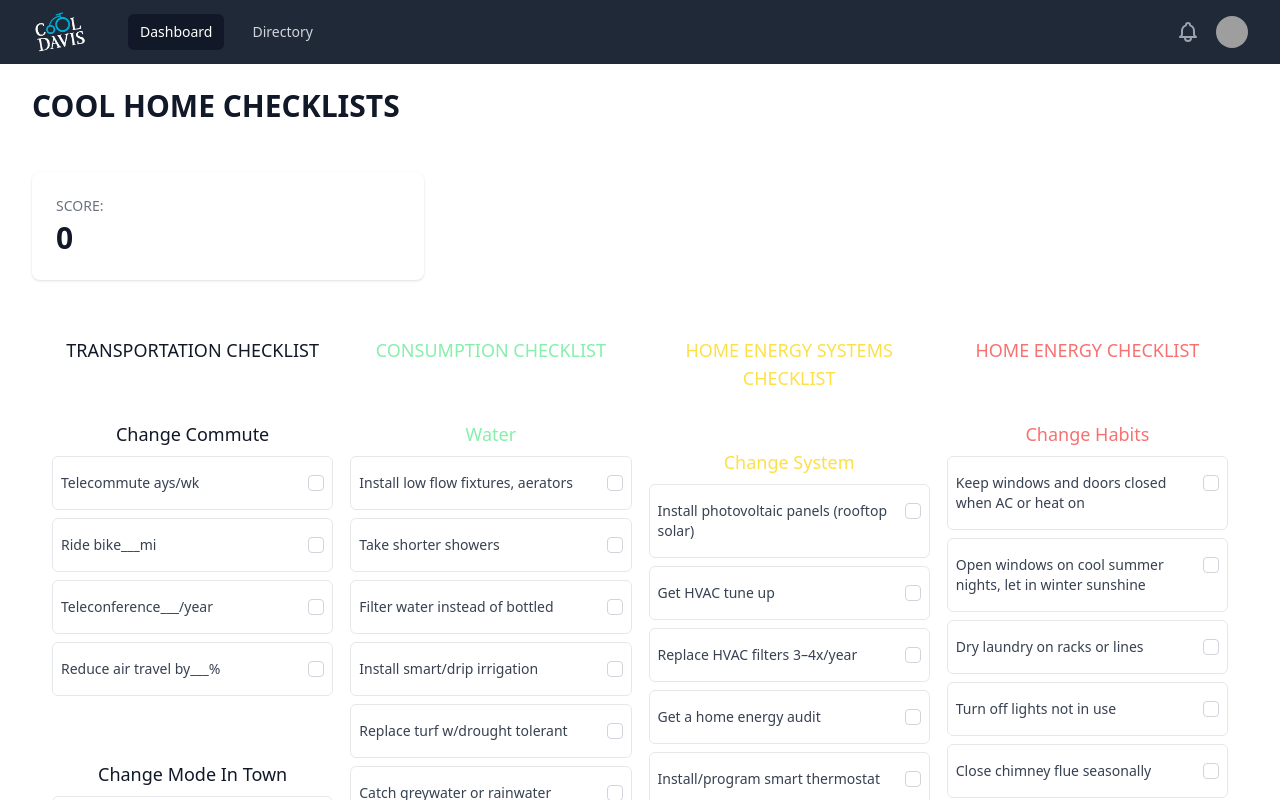
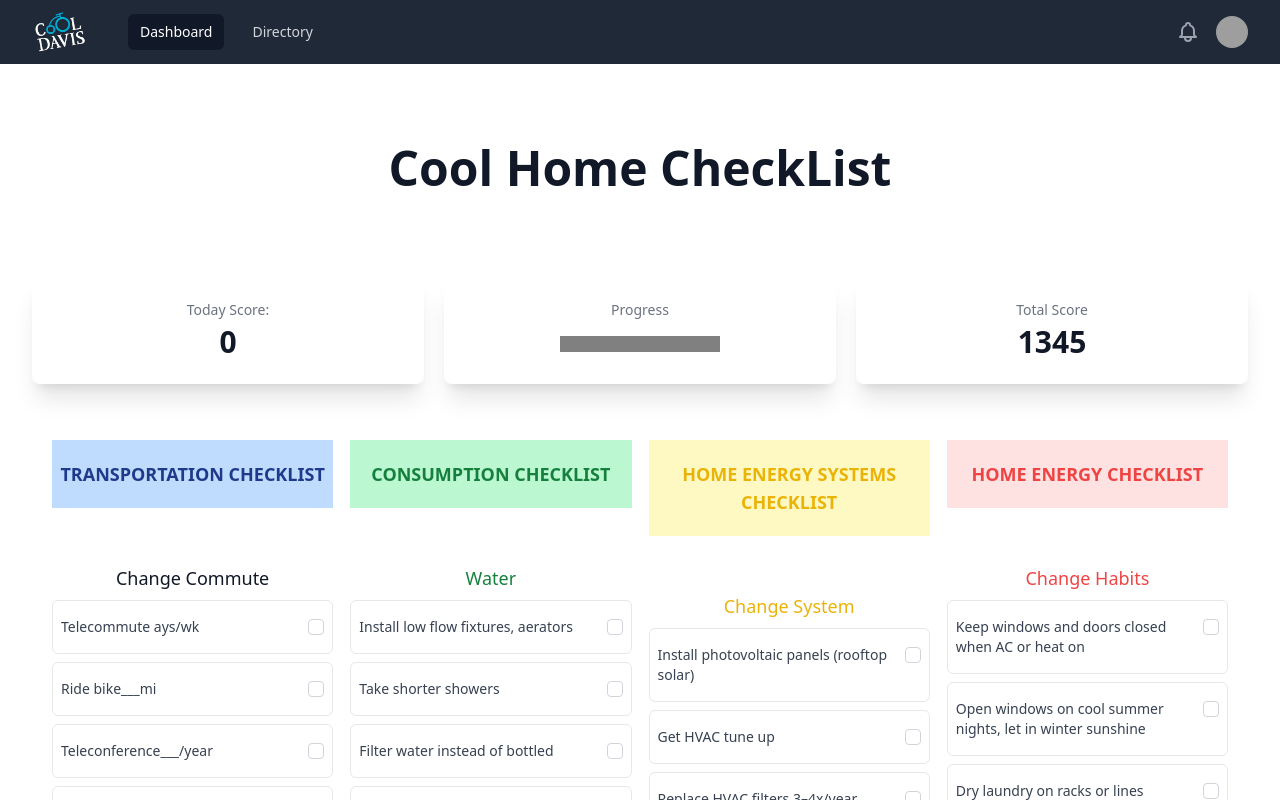
Before and after one commit to joluna198/hackdavis, a React (Create React App) app: page / in a window 1280 px wide. Shown: the top 800 px of the page. Built offline with nearby package versions, Linux system fonts and the light colour scheme; grey boxes are pictures that could not be loaded.

Commit message:
Updated the Ui

```diff
--- a/src/CheckList.js
+++ b/src/CheckList.js
@@ -208,9 +208,9 @@ const directory = {
 
 export default function CheckList({mainListData, color}) {
     return (
-        <nav className="h-full overflow-y-auto" aria-label="Directory">
+        <nav className="h-full overflow-y-auto " aria-label="Directory">
             <div
-                className={`text-lg font-medium text-gray-900 text-center mt-14 ${color[mainListData.title].title_color}`}> {mainListData.title}</div>
+                className={`text-lg font-bold py-5 ${color[mainListData.title].back_ground_color} text-center mt-14 ${color[mainListData.title].title_color}`}> {mainListData.title}</div>
             {mainListData.data.map((taskData) => (
                 <CheckBox key={Math.random()} taskData={taskData.data} subTitle={taskData.title}
                           color={color[mainListData.title]}/>
--- a/src/FireBase/userdata.js
+++ b/src/FireBase/userdata.js
@@ -428,20 +428,24 @@ export const tasks = [{
 
 export const task_color = {
     'TRANSPORTATION CHECKLIST': {
-        'back_ground_color': 'bg-cyan-200',
-        'title_color': 'text-cyan-300'
+        'back_ground_color': 'bg-blue-200',
+        'title_color': 'text-blue-900',
+        'title_color_sec': 'text-blue-900'
     },
     'CONSUMPTION CHECKLIST': {
         'back_ground_color': 'bg-green-200',
-        'title_color': 'text-green-300'
+        'title_color': 'text-green-700',
+        'title_color_sec': 'text-green-700'
     },
     'HOME ENERGY SYSTEMS CHECKLIST': {
-        'back_ground_color': 'bg-yellow-200',
-        'title_color': 'text-yellow-300'
+        'back_ground_color': 'bg-yellow-100',
+        'title_color': 'text-yellow-500',
+        'title_color_sec': 'text-yellow-500'
     },
     'HOME ENERGY CHECKLIST': {
-        'back_ground_color': 'bg-red-300',
-        'title_color': 'text-red-400'
+        'back_ground_color': 'bg-red-100',
+        'title_color': 'text-red-500',
+        'title_color_sec': 'text-red-500'
     },
 
 
--- a/src/navBar.js
+++ b/src/navBar.js
@@ -9,9 +9,7 @@ import logoCool from './resources/imageedit_10_9298307561.png'
 const user = {
     name: 'Tom Cook',
     email: 'tom@example.com',
-    imageUrl:
-        'https://images.unsplash.com/photo-1472099645785-5658abf4ff4e?ixlib=rb-1.2.1&ixid=eyJhcHBfaWQiOjEyMDd9&auto=format&fit=facearea&facepad=2&w=256&h=256&q=80',
-}
+    imageUrl:'https://1p6mrc269jq133xbrt414zvc-wpengine.netdna-ssl.com/wp-content/uploads/2019/02/placeholder-user-image.jpg'}
 const navigation = [
     {name: 'Dashboard', href: '#', current: true},
     {name: 'Directory', href: '#', current: false},
@@ -184,12 +182,15 @@ export default function NavBarPage(props) {
                         </>
                     )}
                 </Disclosure>
-                <div className="max-w-7xl mx-auto py-6 px-4 sm:px-6 lg:px-8">
-                    <h1 className="text-3xl font-bold text-gray-900">COOL HOME CHECKLISTS</h1>
+                <div className="max-w-7xl mx-auto py-10 mt-5  px-4 sm:px-6 lg:px-8">
+                    <h1 className="text-5xl font-bold text-gray-900 my-5 text-center">Cool Home CheckList</h1>
                 </div>
                 <main>
                     <div className="max-w-7xl mx-auto py-6 sm:px-6 lg:px-8">
-                        <StatsBar/>
+                        <div className='text-center'>
+                            <StatsBar/>
+                        </div>
+
                         {props.dashboard}
                     </div>
                 </main>
--- a/src/statsBar.js
+++ b/src/statsBar.js
@@ -14,9 +14,18 @@ export default function StatsBar() {
         <div>
             <dl className=" grid grid-cols-1 gap-5 sm:grid-cols-3">
                 {/* {stats.map((item) => ( */}
-                <div className="px- py-5 pl-6 bg-white shadow rounded-lg overflow-hidden sm:p-6">
-                    <dt className="text-sm font-medium text-gray-500 truncate">{"SCORE:"}</dt>
+                <div className="px- py-5 pl-6 bg-white shadow-xl  hover:scale-105 rounded-lg overflow-hidden sm:p-6">
+                    <dt className="text-sm font-medium text-gray-500 truncate">{"Today Score:"}</dt>
                     <dd className="mt-1 text-3xl font-semibold text-gray-900">{scoreCtx.score}</dd>
+                </div>
+                <div className="px- py-5 pl-6 bg-white shadow-xl hover:scale-105  rounded-lg overflow-hidden sm:p-6">
+                    <dt className="text-sm font-medium text-gray-500 truncate">{"Progress"}</dt>
+                    <progress className='bg-blue-500 mt-4' id="file" max="100" value="0"> 70% </progress>
+                </div>
+                <div className="px- py-5 pl-6 bg-white shadow-xl hover:scale-105 rounded-lg overflow-hidden sm:p-6">
+                    <dt className="text-sm font-medium text-gray-500 truncate">{"Total Score"}</dt>
+                    <dd className="mt-1 text-3xl font-semibold text-gray-900">1345</dd>
+
                 </div>
                 {/* ))} */}
             </dl>
```
